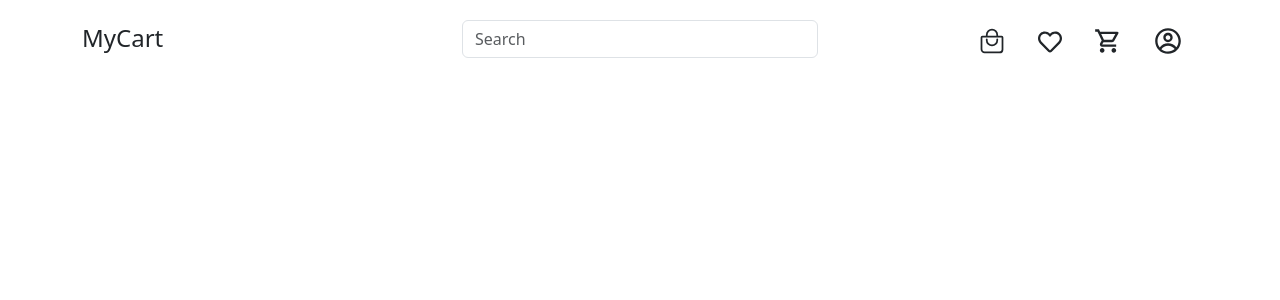
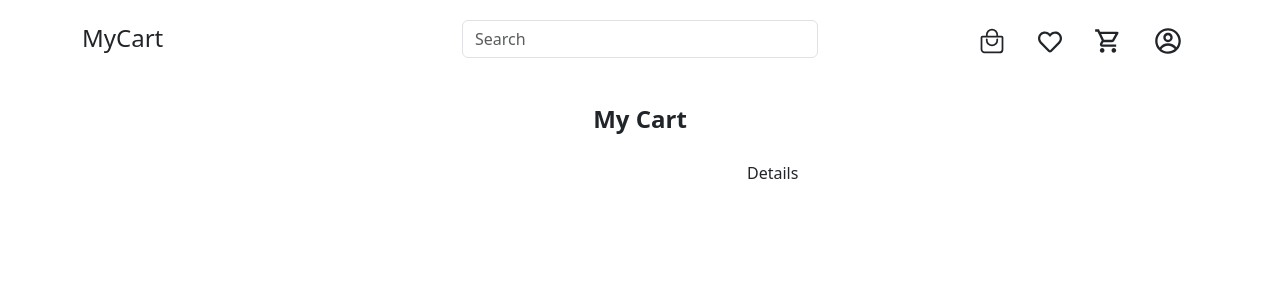
Before and after one commit to 7vTr0x7/MyCart, a React (Vite) app in the folder Frontend/: page /cart in a window 1280 px wide. Shown: the top 300 px of the page. Built offline with nearby package versions, Linux system fonts and the light colour scheme.

Commit message:
frontend - pages - cart - Cart

```diff
--- a/Frontend/src/pages/cart/Cart.jsx
+++ b/Frontend/src/pages/cart/Cart.jsx
@@ -1,10 +1,31 @@
 import React from "react";
 import Header from "../../components/Header";
+import { useSelector } from "react-redux";
+import CartProduct from "./features//CartProduct";
+import Details from "./features/Details";
 
 const Cart = () => {
+  const cartProducts = useSelector((state) => state.cart.cart);
+
   return (
     <>
       <Header />
+      <main className="container my-4">
+        <p className="text-center fw-bold fs-4">My Cart</p>
+        <div className="row my-4">
+          <div className="col-md-7">
+            {cartProducts.length > 0 &&
+              cartProducts.map((prod) => (
+                <div key={prod._id}>
+                  <CartProduct prod={prod} />
+                </div>
+              ))}
+          </div>
+          <div className="col-md-5">
+            <Details products={cartProducts} />
+          </div>
+        </div>
+      </main>
     </>
   );
 };
--- /dev/null
+++ b/Frontend/src/pages/cart/features/CartProduct.jsx
@@ -0,0 +1,15 @@
+import React from "react";
+
+const CartProduct = (prod) => {
+  return (
+    <>
+      <div className="card mx-5">
+        <div className="col-md-4">
+          <img src={prod.imageUrl} alt={prod.name} className="img-fluid" />
+        </div>
+      </div>
+    </>
+  );
+};
+
+export default CartProduct;
--- /dev/null
+++ b/Frontend/src/pages/cart/features/Details.jsx
@@ -0,0 +1,7 @@
+import React from "react";
+
+const Details = ({ products }) => {
+  return <div>Details</div>;
+};
+
+export default Details;
```
